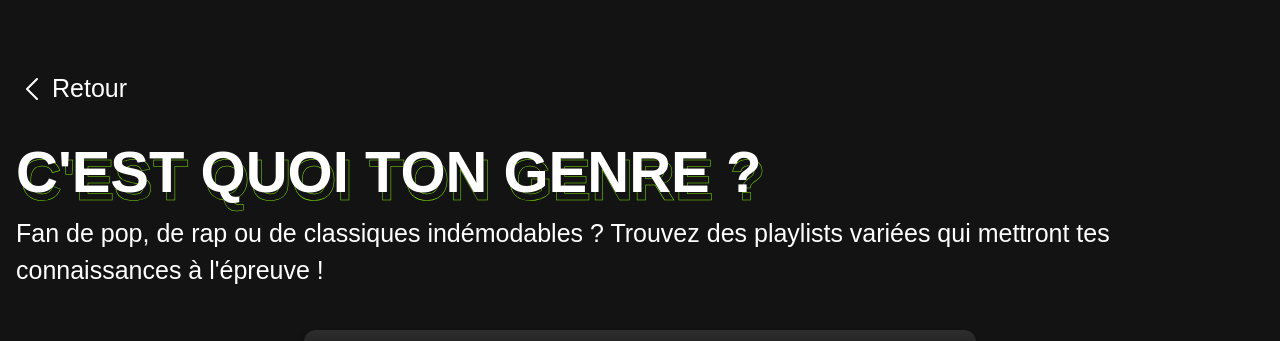
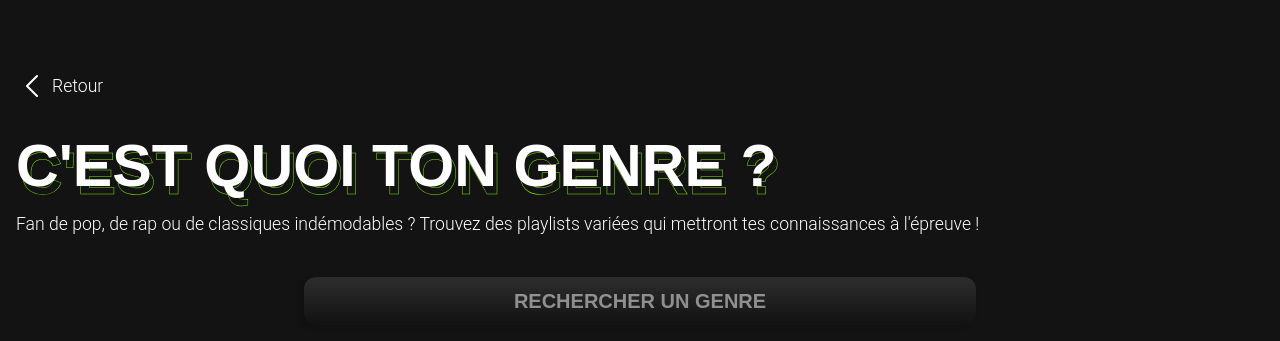
Before and after one commit to AngelHRD/BlindTestProjet, a React (Vite) app: page /genres in a window 1280 px wide. Shown: the part 160-501 px from the top of the page. Built offline with nearby package versions, Linux system fonts and the light colour scheme; no server answers; a web font is replaced by a local one.

Commit message:
Amélioration des styles CSS : ajustement des tailles de police, ajout de nouveaux styles de boutons et de flou d'arrière-plan.

```diff
--- a/src/App.css
+++ b/src/App.css
@@ -1,4 +1,12 @@
 @import 'tailwindcss';
+
+html {
+    font-size: 16px; /* 1rem sera égal à 16px */
+}
+
+h2 {
+    line-height: 0.7;
+}
 
 /*Couleurs ------------------------------*/
 :root {
@@ -19,7 +27,7 @@ body {
     font-family: 'owners', sans-serif;
     font-weight: 700;
     color: white;
-    font-size: 58px;
+    font-size: 3.7rem;
     text-transform: uppercase;
 }
 
@@ -27,14 +35,14 @@ body {
     font-family: 'briller', sans-serif;
     font-weight: 700;
     color: white;
-    font-size: 58px;
+    font-size: 3.7rem;
     text-transform: uppercase;
 }
 
 .t-owners-vide {
     font-family: 'owners', sans-serif;
     font-weight: 700;
-    font-size: 58px;
+    font-size: 3.7rem;
     text-transform: uppercase;
     color: transparent;
     -webkit-text-stroke: 0.5px #7ff000;
@@ -43,7 +51,7 @@ body {
 .t-briller-vide {
     font-family: 'briller', sans-serif;
     font-weight: 700;
-    font-size: 58px;
+    font-size: 3.7rem;
     text-transform: uppercase;
     color: transparent;
     -webkit-text-stroke: 0.5px #7ff000;
@@ -87,11 +95,61 @@ body {
 
 /*Paragraphes*/
 .para {
-    font-family: 'futura-pt', sans-serif;
+    font-family: 'Roboto', sans-serif;
+    font-optical-sizing: auto;
     font-weight: 300;
     font-style: normal;
+    font-variation-settings: 'wdth' 100;
     color: white;
-    font-size: 25px;
+    font-size: 1.1rem;
+}
+
+.btn-text {
+    font-family: 'Roboto', sans-serif;
+    font-optical-sizing: auto;
+    font-weight: 400;
+    font-style: normal;
+    color: #141313;
+    font-size: 1.1rem;
+}
+
+.btn-text-game {
+    font-family: 'owners', sans-serif;
+    font-optical-sizing: auto;
+    font-weight: 400;
+    font-style: normal;
+    color: #141313;
+    text-transform: uppercase;
+    cursor: pointer;
+    transition: all 0.3s ease-out;
+    transform: translateY(0);
+    background: chartreuse;
+    background: linear-gradient(to bottom, #579d07, #19c207, #7ff000);
+}
+
+.btn-text-game:hover {
+    transform: translateY(-0.5rem);
+    box-shadow: 0 8px 0 0 #6dc000, 0 15px 20px rgba(0, 0, 0, 0.3);
+}
+
+.btn-text-game:active {
+    transform: translateY(0.125rem);
+    box-shadow: 0 4px 0 0 #6dc000, 0 8px 10px rgba(0, 0, 0, 0.3);
+}
+
+/*div blur*/
+.bg-blur {
+    background: linear-gradient(to bottom, rgba(255, 255, 255, 0.1), rgba(0, 0, 0, 0.1));
+    backdrop-filter: blur(8px); /* Flou du fond */
+    border-radius: 35pt;
+    border: 0.1px solid #262424;
+    box-shadow: 0px 0px 16px 0px rgba(0, 0, 0, 0.1);
+}
+
+.bg-blur-nav {
+    background: linear-gradient(to bottom, rgba(255, 255, 255, 0.1), rgba(0, 0, 0, 0.1));
+    backdrop-filter: blur(8px); /* Flou du fond */
+    box-shadow: 0px 0px 16px 0px rgba(0, 0, 0, 0.1);
 }
 
 /* search bar */
@@ -127,7 +185,6 @@ body {
     appearance: none;
     width: 12px;
     height: 12px;
-    background-color: #ff0000;
     border-radius: 50%;
     cursor: pointer;
 }
```
